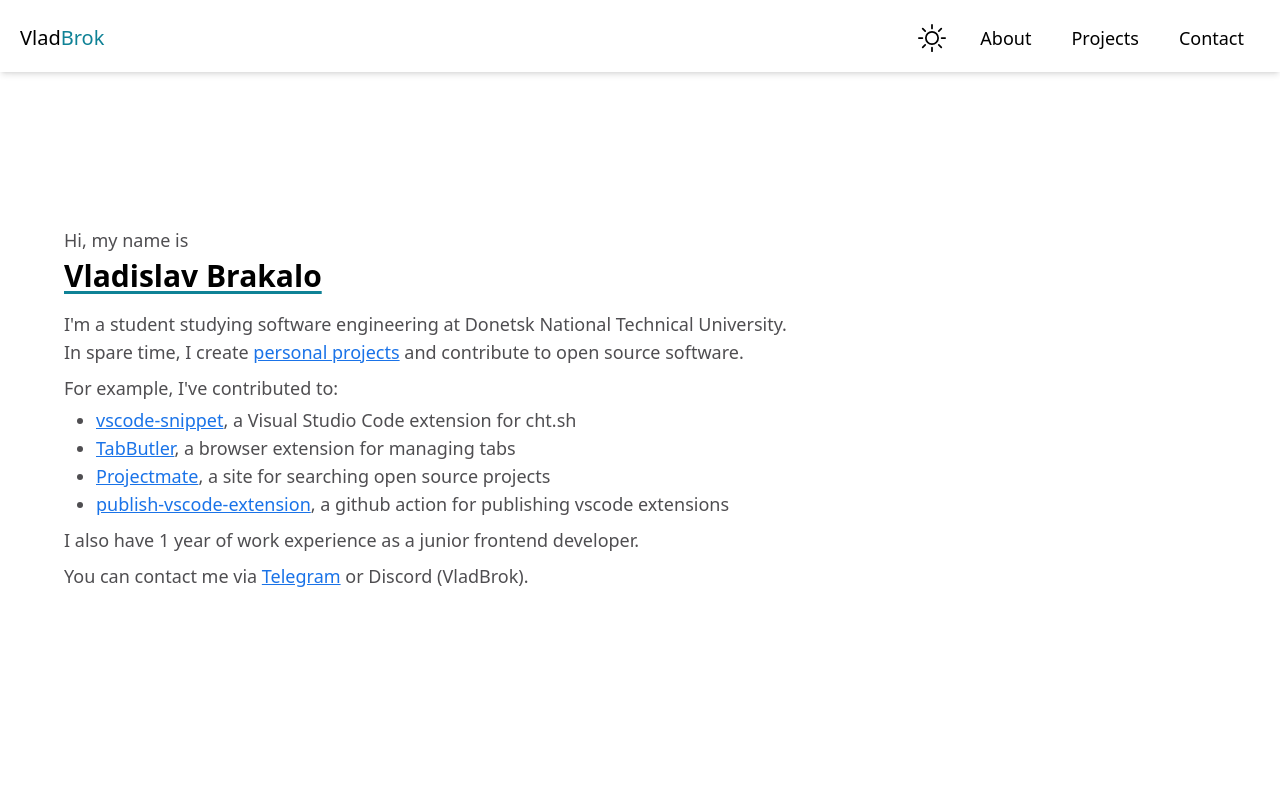
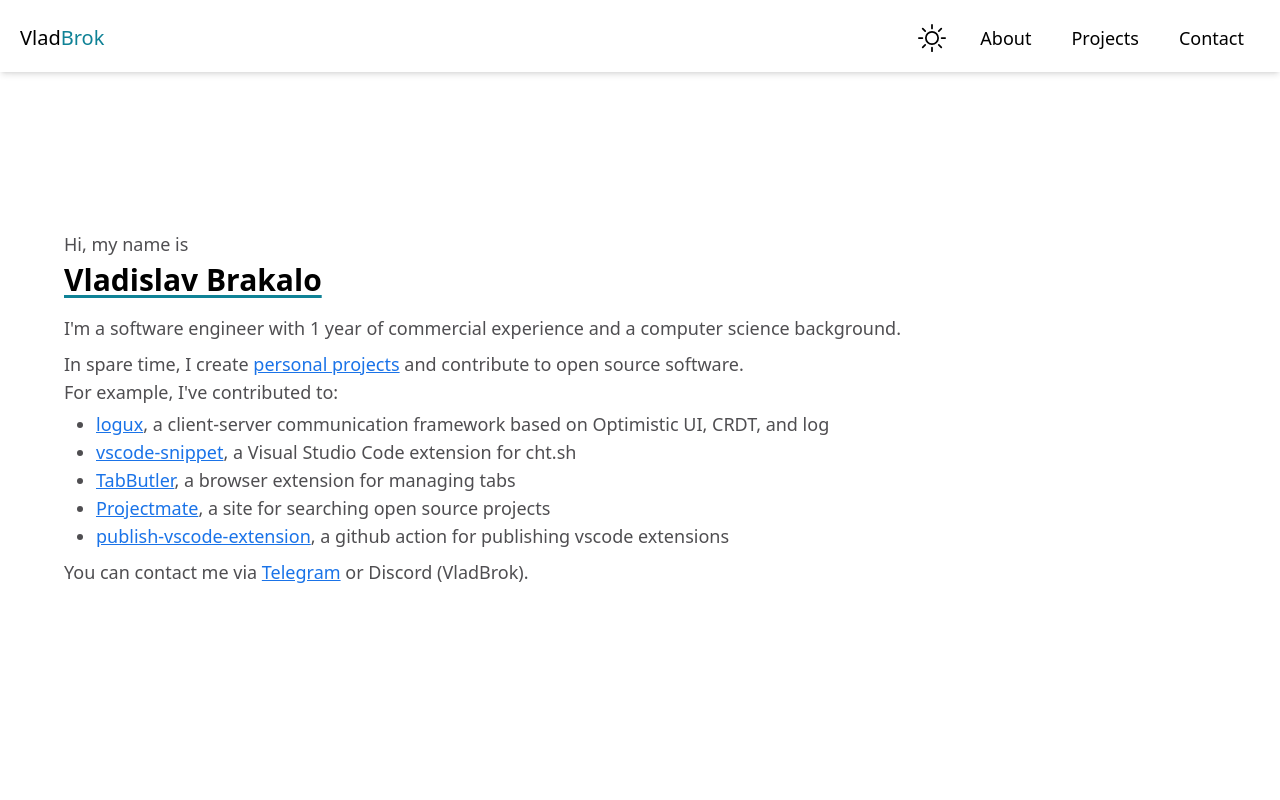
Before and after one commit to VladBrok/personal-site, a React (Vite) app: page / in a window 1280 px wide. Shown: the top 800 px of the page. Built offline with nearby package versions, Linux system fonts and the light colour scheme.

Commit message:
update description

```diff
--- a/src/components/App.jsx
+++ b/src/components/App.jsx
@@ -55,19 +55,26 @@ export default function App() {
           </h1>
           <article className="-mt-1 max-w-4xl">
             <p>
-              I'm a student studying software engineering at Donetsk National
-              Technical University.
+              I'm a software engineer with 1 year of commercial experience and a
+              computer science background.
             </p>
-            <p>
+            <p className="mt-2">
               In spare time, I create{" "}
               <a className="link" href="https://github.com/VladBrok/">
                 personal projects
               </a>{" "}
               and contribute to open source software.
             </p>
-            <div className="my-2">
+            <div>
               For example, I've contributed to:{" "}
               <ul className="my-1">
+                <li className="list-item">
+                  <a className="link" href="https://github.com/logux">
+                    logux
+                  </a>
+                  , a client-server communication framework based on Optimistic
+                  UI, CRDT, and log
+                </li>
                 <li className="list-item">
                   <a
                     className="link"
@@ -106,11 +113,7 @@ export default function App() {
                 </li>
               </ul>
             </div>
-            <p className="mb-2">
-              I also have 1 year of work experience as a junior frontend
-              developer.
-            </p>
-            <p>
+            <p className="mt-2">
               You can contact me via{" "}
               <a className="link" href="https://t.me/VladBrok">
                 Telegram
```
